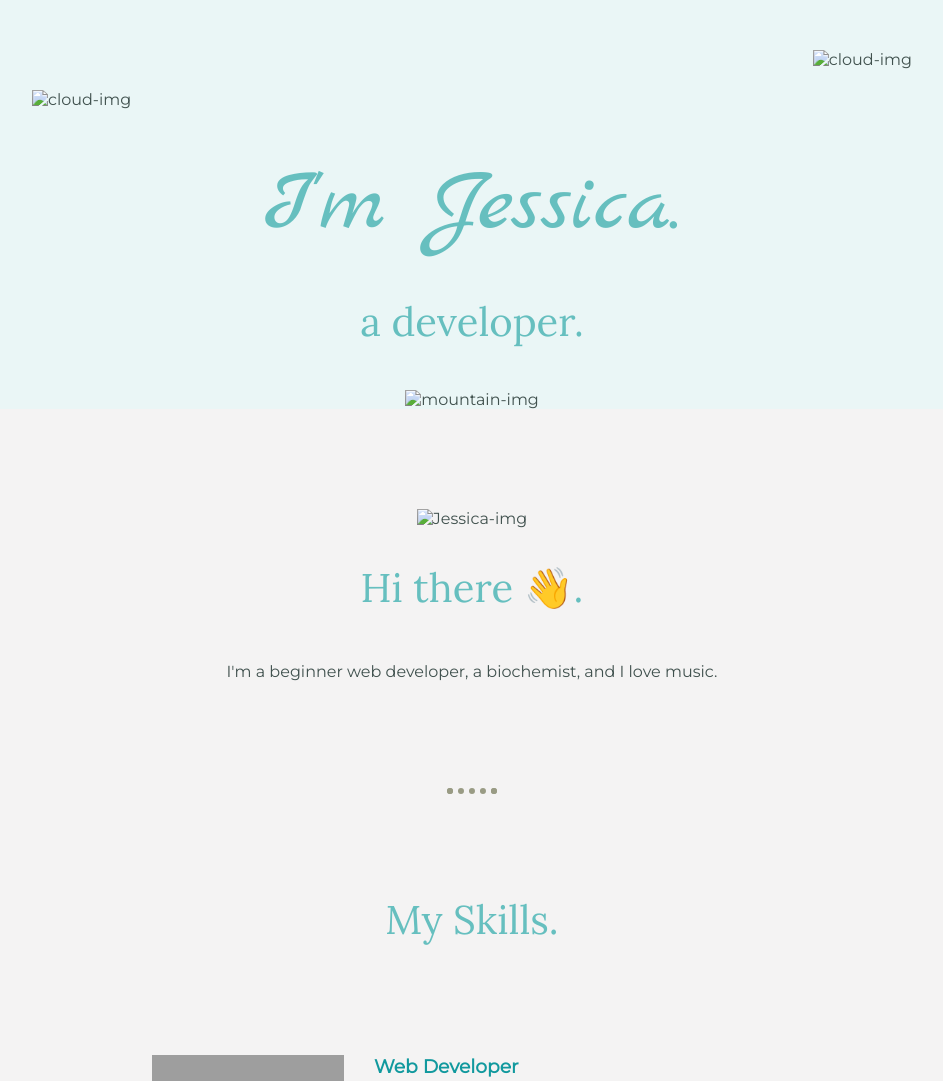
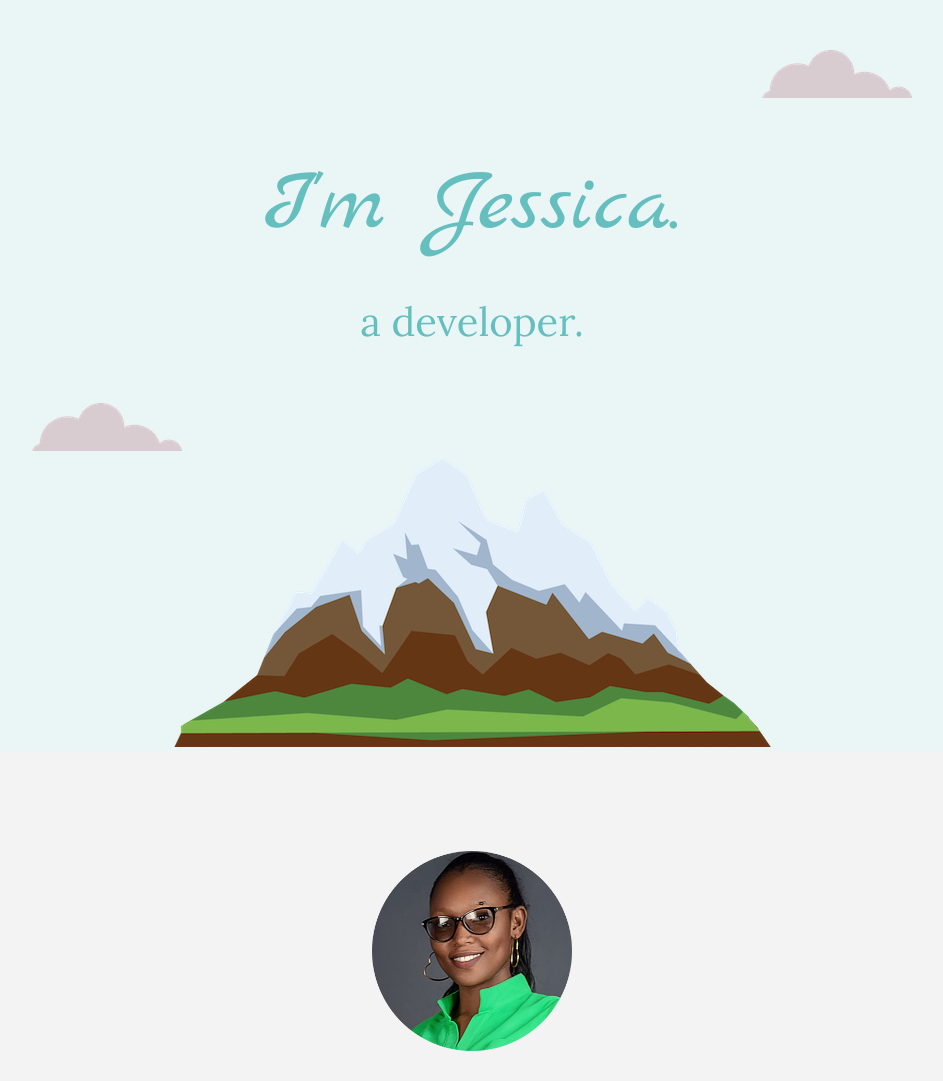
Before and after one commit to RoleyJes/second-gold, a plain HTML site: page index.html in a window 1280 px wide. Shown: the top 1081 px of the page, without its empty margins (168-1111 px from the left). Drawn offline with Linux system fonts and the light colour scheme; files that its build step writes are made by us from their sources; grey boxes are pictures that could not be loaded.

Commit message:
Update index.html

```diff
--- a/index.html
+++ b/index.html
@@ -3,7 +3,7 @@
   <head>
     <meta charset="utf-8">
     <title>Jessica Oritsegbubemi</title>
-    <link rel="stylesheet" href="css/styles.css">
+    <link rel="stylesheet" href="styles.css">
     <link rel="icon" href="favicon.ico">
     <link rel="preconnect" href="https://fonts.gstatic.com">
     <link href="https://fonts.googleapis.com/css2?family=Lora&family=Marck+Script&family=Montserrat&display=swap" rel="stylesheet">
@@ -11,16 +11,16 @@
 
   <body>
     <div class="top-container">
-      <img class="top-cloud" src="images/cloud.png" alt="cloud-img">
+      <img class="top-cloud" src="cloud.png" alt="cloud-img">
       <h1>I'm Jessica.</h1>
       <h2>a <span class= "dev">dev</span>eloper.</h2>
-      <img class="bottom-cloud" src="images/cloud.png" alt="cloud-img">
-      <img src="images/mountain.png" alt="mountain-img">
+      <img class="bottom-cloud" src="cloud.png" alt="cloud-img">
+      <img src="mountain.png" alt="mountain-img">
     </div>
 
     <div class="middle-container">
       <div class="profile">
-        <img class="jessica-img" src="images\jessicar.png" alt="Jessica-img">
+        <img class="jessica-img" src="jessicar.png" alt="Jessica-img">
         <h2>Hi there 👋.</h2>
         <p class="intro">I'm a beginner web developer, a biochemist, and I love music.</p>
       </div>
```
